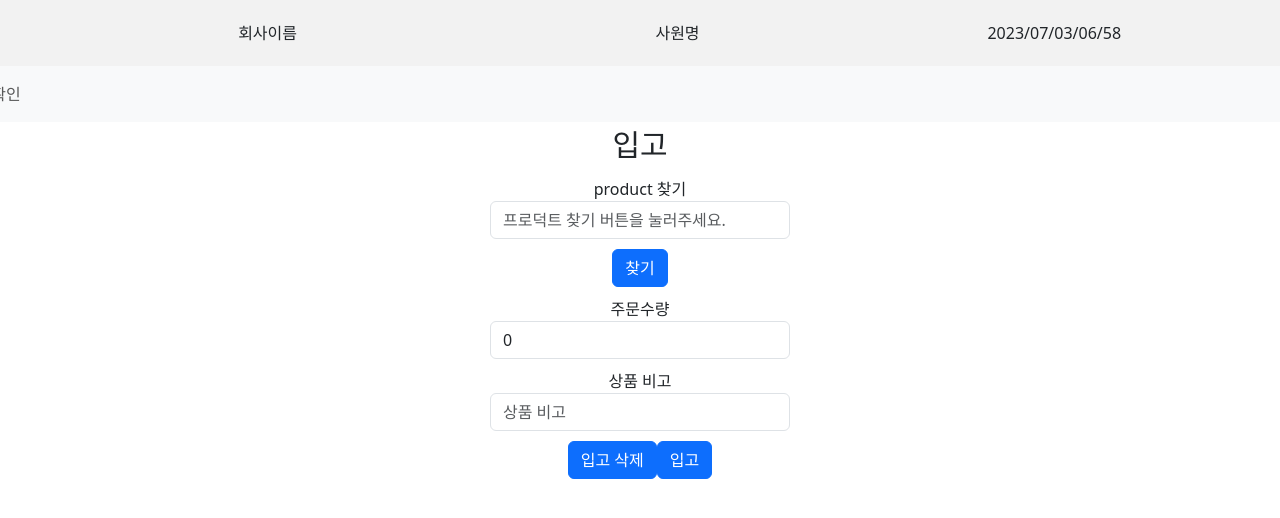
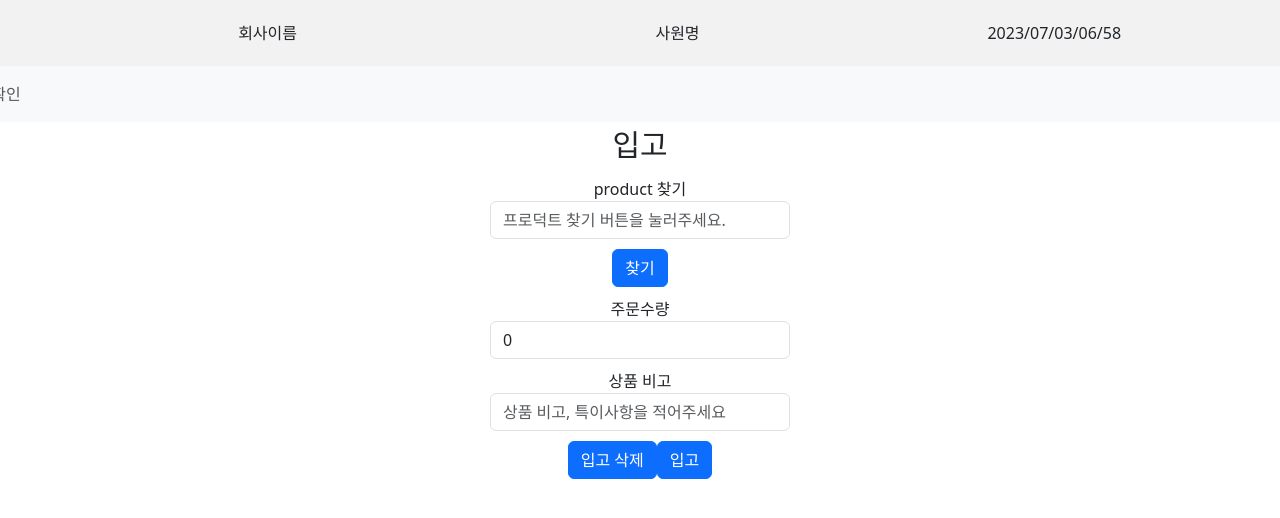
Before and after one commit to samdo91/-TypeScript_-Inventory_Management, a React (Create React App) app in the folder client/: page /AddInboundPage in a window 1280 px wide. Shown: the top 518 px of the page. Built offline with nearby package versions, Linux system fonts and the light colour scheme; no server answers.

Commit message:
Remove TypeScript_Inventory_Management.zip 페이지

```diff
--- a/client/src/comp/page/Inboundpage/AddInboundPage/AddInboundPage.tsx
+++ b/client/src/comp/page/Inboundpage/AddInboundPage/AddInboundPage.tsx
@@ -180,7 +180,7 @@ function AddInboundpage() {
           <div>상품 비고</div>
           <InputField
             type="text"
-            placeholder="상품 비고"
+            placeholder="상품 비고, 특이사항을 적어주세요"
             value={currentNote}
             onChange={(e) => {
               const value = e.target.value;
```
Also changed, not shown: 1 other file (tests, documents, lock files or other folders).
